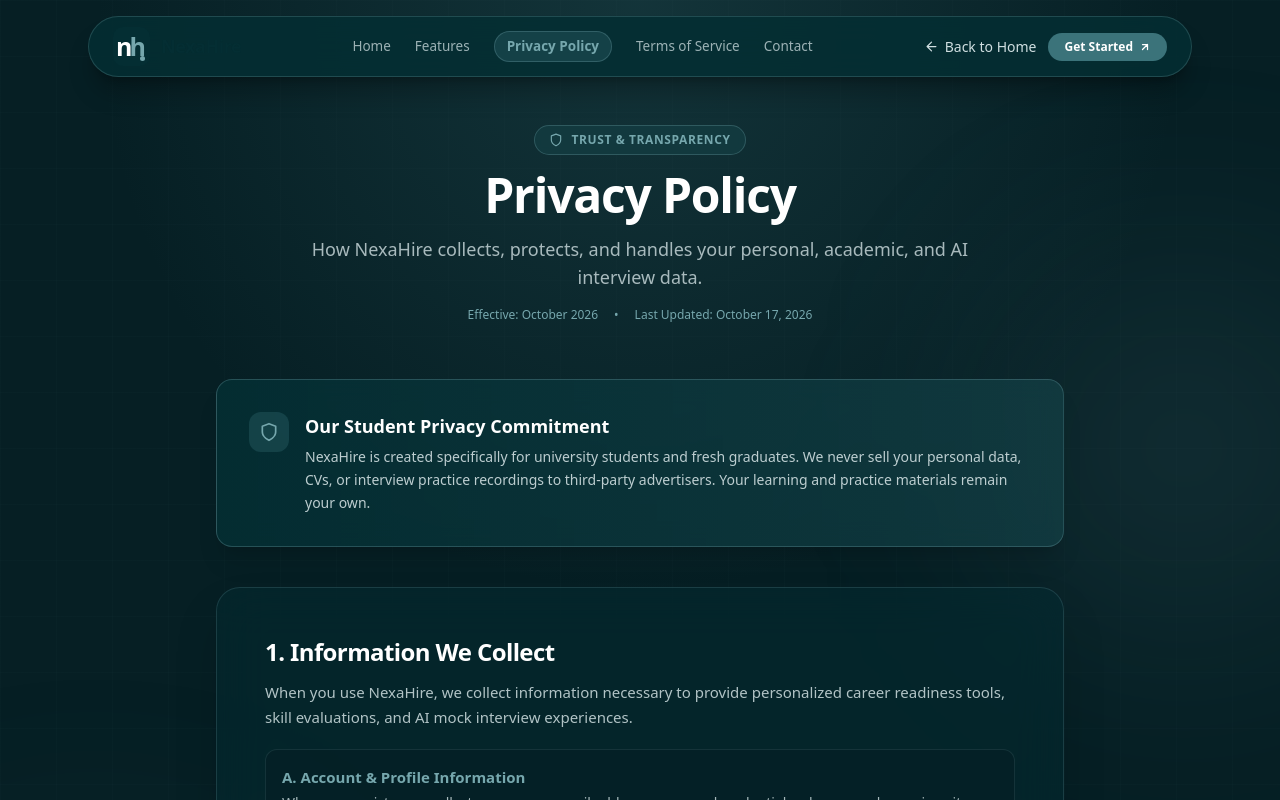
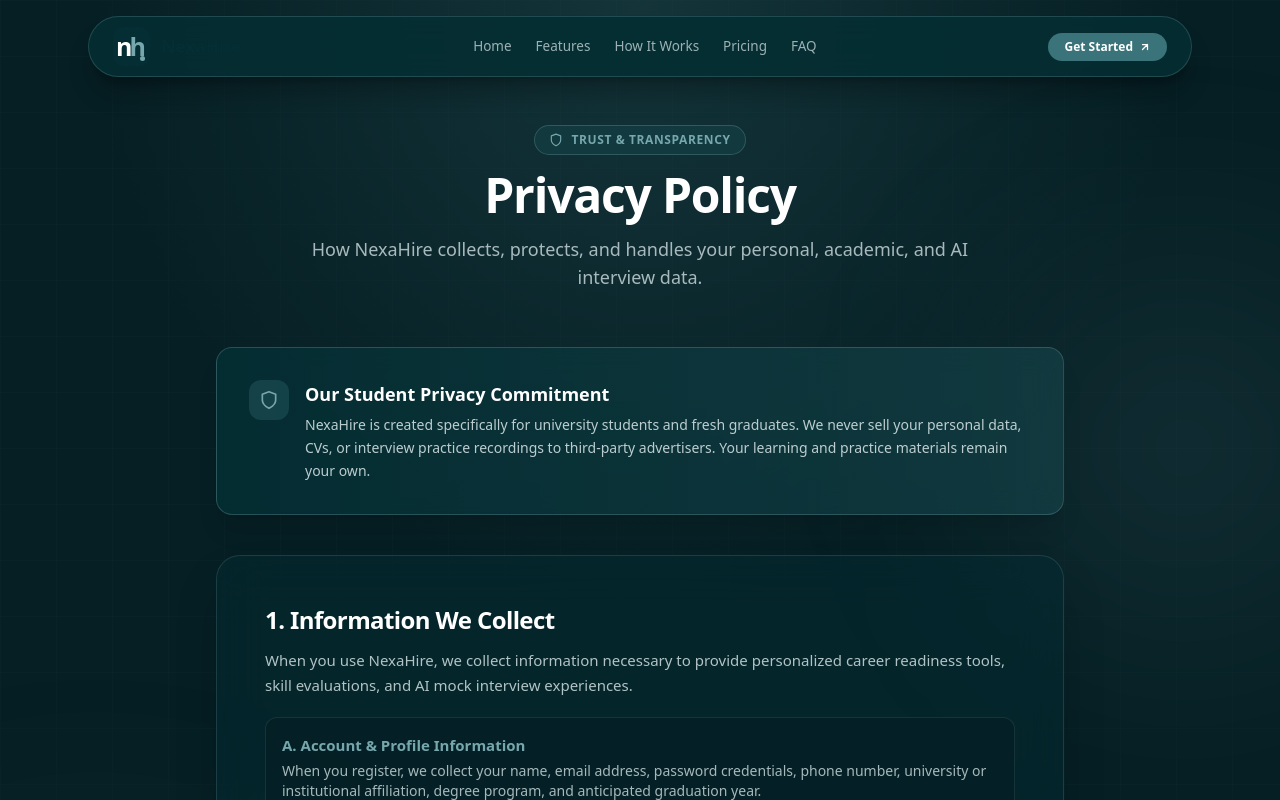
Before and after one commit to abdullah-2025/nexahire-ai-site, a Next.js app: page /privacy in a window 1280 px wide. Shown: the top 800 px of the page. Built offline with nearby package versions, Linux system fonts and the light colour scheme; a web font is replaced by a local one.

Commit message:
feat/landing page: refined Privacy Policy, Terms of Services and Contact Us pages to open separately

```diff
--- a/src/app/contact/page.tsx
+++ b/src/app/contact/page.tsx
@@ -58,45 +58,29 @@
               Features
             </Link>
             <Link
-              href="/privacy"
+              href="/#how-it-works"
               className="text-[#d0dfe1]/75 transition-colors hover:text-white"
             >
-              Privacy Policy
+              How It Works
             </Link>
             <Link
-              href="/terms"
+              href="/#pricing"
               className="text-[#d0dfe1]/75 transition-colors hover:text-white"
             >
-              Terms of Service
+              Pricing
             </Link>
-            <span className="rounded-full bg-[#144147] px-3 py-1 font-semibold text-[#76a7ad] border border-[#76a7ad]/30">
-              Contact Us
-            </span>
+            <Link
+              href="/#faq"
+              className="text-[#d0dfe1]/75 transition-colors hover:text-white"
+            >
+              FAQ
+            </Link>
           </nav>
 
           <div className="flex items-center gap-3">
-            <Link
-              href="/"
-              className="inline-flex items-center gap-1.5 text-xs font-medium text-[#d0dfe1] transition-colors hover:text-white sm:text-sm"
-            >
-              <svg
-                width="15"
-                height="15"
-                viewBox="0 0 24 24"
-                fill="none"
-                stroke="currentColor"
-                strokeWidth="2"
-                strokeLinecap="round"
-                strokeLinejoin="round"
-                aria-hidden="true"
-              >
-                <path d="M19 12H5M12 19l-7-7 7-7" />
-              </svg>
-              <span>Back to Home</span>
-            </Link>
             <a
               href={authLinks.signup}
-              className="hidden items-center gap-1.5 rounded-full bg-[#3b737a] px-4 py-1.5 text-xs font-semibold text-white transition-all hover:bg-[#144147] hover:shadow-md sm:inline-flex"
+              className="inline-flex items-center gap-1.5 rounded-full bg-[#3b737a] px-4 py-1.5 text-xs font-semibold text-white transition-all hover:bg-[#144147] hover:shadow-md"
             >
               <span>Get Started</span>
               <svg
@@ -178,7 +162,7 @@
             {/* Email Box */}
             <div className="mt-8 w-full max-w-md">
               <a
-                href="mailto:support@nexahire.ai"
+                href="mailto:support@nexahire.site"
                 className="group flex items-center justify-between gap-4 rounded-2xl border border-[#76a7ad]/35 bg-[#042e33]/90 px-6 py-4 shadow-lg transition-all duration-300 hover:border-[#76a7ad] hover:bg-[#144147]/80 hover:shadow-xl hover:shadow-[#3b737a]/15"
               >
                 <div className="flex items-center gap-3.5 text-left">
@@ -203,7 +187,7 @@
                       Official Email
                     </span>
                     <span className="text-base sm:text-lg font-bold text-white group-hover:text-[#76a7ad] transition-colors">
-                      support@nexahire.ai
+                      support@nexahire.site
                     </span>
                   </div>
                 </div>
@@ -333,7 +317,7 @@
             &amp; Software Engineering
           </p>
           <p className="mt-2 text-[#76a7ad]">
-            All inquiries: <a href="mailto:support@nexahire.ai" className="underline hover:text-white transition-colors">support@nexahire.ai</a>
+            All inquiries: <a href="mailto:support@nexahire.site" className="underline hover:text-white transition-colors">support@nexahire.site</a>
           </p>
         </div>
       </main>
--- a/src/app/privacy/page.tsx
+++ b/src/app/privacy/page.tsx
@@ -57,46 +57,30 @@
             >
               Features
             </Link>
-            <span className="rounded-full bg-[#144147] px-3 py-1 font-semibold text-[#76a7ad] border border-[#76a7ad]/30">
-              Privacy Policy
-            </span>
             <Link
-              href="/terms"
+              href="/#how-it-works"
               className="text-[#d0dfe1]/75 transition-colors hover:text-white"
             >
-              Terms of Service
+              How It Works
             </Link>
             <Link
-              href="/contact"
+              href="/#pricing"
               className="text-[#d0dfe1]/75 transition-colors hover:text-white"
             >
-              Contact
+              Pricing
+            </Link>
+            <Link
+              href="/#faq"
+              className="text-[#d0dfe1]/75 transition-colors hover:text-white"
+            >
+              FAQ
             </Link>
           </nav>
 
           <div className="flex items-center gap-3">
-            <Link
-              href="/"
-              className="inline-flex items-center gap-1.5 text-xs font-medium text-[#d0dfe1] transition-colors hover:text-white sm:text-sm"
-            >
-              <svg
-                width="15"
-                height="15"
-                viewBox="0 0 24 24"
-                fill="none"
-                stroke="currentColor"
-                strokeWidth="2"
-                strokeLinecap="round"
-                strokeLinejoin="round"
-                aria-hidden="true"
-              >
-                <path d="M19 12H5M12 19l-7-7 7-7" />
-              </svg>
-              <span>Back to Home</span>
-            </Link>
             <a
               href={authLinks.signup}
-              className="hidden items-center gap-1.5 rounded-full bg-[#3b737a] px-4 py-1.5 text-xs font-semibold text-white transition-all hover:bg-[#144147] hover:shadow-md sm:inline-flex"
+              className="inline-flex items-center gap-1.5 rounded-full bg-[#3b737a] px-4 py-1.5 text-xs font-semibold text-white transition-all hover:bg-[#144147] hover:shadow-md"
             >
               <span>Get Started</span>
               <svg
@@ -144,11 +128,6 @@
             How NexaHire collects, protects, and handles your personal, academic,
             and AI interview data.
           </p>
-          <div className="mt-4 flex items-center justify-center gap-4 text-xs font-medium text-[#76a7ad]">
-            <span>Effective: October 2026</span>
-            <span>•</span>
-            <span>Last Updated: October 17, 2026</span>
-          </div>
         </div>
 
         {/* Commitment Highlight Box */}
@@ -432,7 +411,7 @@
           </section>
 
           {/* Section 7 */}
-          <section className="border-b border-[#76a7ad]/15 py-8">
+          <section className="pt-8">
             <h2 className="text-xl font-bold tracking-tight text-white sm:text-2xl">
               7. Cookies &amp; Local Storage
             </h2>
@@ -444,48 +423,6 @@
               functionality.
             </p>
           </section>
-
-          {/* Section 8 */}
-          <section className="pt-8">
-            <h2 className="text-xl font-bold tracking-tight text-white sm:text-2xl">
-              8. Contact Us
-            </h2>
-            <p className="mt-3 text-[15px] leading-relaxed text-[#d0dfe1]/85">
-              If you have any questions, concerns, or requests regarding this
-              Privacy Policy or your personal information, please reach out to our
-              privacy team:
-            </p>
-
-            <div className="mt-6 rounded-2xl border border-[#76a7ad]/30 bg-[#061f24]/80 p-6 sm:p-8">
-              <div className="grid gap-6 sm:grid-cols-2">
-                <div>
-                  <h3 className="text-xs font-semibold uppercase tracking-wider text-[#76a7ad]">
-                    Privacy &amp; Support Inquiries
-                  </h3>
-                  <a
-                    href="mailto:support@nexahire.ai"
-                    className="mt-2 inline-block text-sm font-medium text-white transition-colors hover:text-[#76a7ad]"
-                  >
-                    support@nexahire.ai
-                  </a>
-                  <p className="mt-1 text-xs text-[#d0dfe1]/75">
-                    Response time: within 48 business hours
-                  </p>
-                </div>
-                <div>
-                  <h3 className="text-xs font-semibold uppercase tracking-wider text-[#76a7ad]">
-                    Academic Affiliation
-                  </h3>
-                  <p className="mt-2 text-sm font-medium text-white">
-                    SZABIST Islamabad Campus
-                  </p>
-                  <p className="mt-1 text-xs text-[#d0dfe1]/75">
-                    Department of Computer Science &amp; Software Engineering
-                  </p>
-                </div>
-              </div>
-            </div>
-          </section>
         </article>
       </main>
 
--- a/src/app/terms/page.tsx
+++ b/src/app/terms/page.tsx
@@ -58,45 +58,29 @@
               Features
             </Link>
             <Link
-              href="/privacy"
+              href="/#how-it-works"
               className="text-[#d0dfe1]/75 transition-colors hover:text-white"
             >
-              Privacy Policy
+              How It Works
             </Link>
-            <span className="rounded-full bg-[#144147] px-3 py-1 font-semibold text-[#76a7ad] border border-[#76a7ad]/30">
-              Terms of Service
-            </span>
             <Link
-              href="/contact"
+              href="/#pricing"
               className="text-[#d0dfe1]/75 transition-colors hover:text-white"
             >
-              Contact
+              Pricing
+            </Link>
+            <Link
+              href="/#faq"
+              className="text-[#d0dfe1]/75 transition-colors hover:text-white"
+            >
+              FAQ
             </Link>
           </nav>
 
           <div className="flex items-center gap-3">
-            <Link
-              href="/"
-              className="inline-flex items-center gap-1.5 text-xs font-medium text-[#d0dfe1] transition-colors hover:text-white sm:text-sm"
-            >
-              <svg
-                width="15"
-                height="15"
-                viewBox="0 0 24 24"
-                fill="none"
-                stroke="currentColor"
-                strokeWidth="2"
-                strokeLinecap="round"
-                strokeLinejoin="round"
-                aria-hidden="true"
-              >
-                <path d="M19 12H5M12 19l-7-7 7-7" />
-              </svg>
-              <span>Back to Home</span>
-            </Link>
             <a
               href={authLinks.signup}
-              className="hidden items-center gap-1.5 rounded-full bg-[#3b737a] px-4 py-1.5 text-xs font-semibold text-white transition-all hover:bg-[#144147] hover:shadow-md sm:inline-flex"
+              className="inline-flex items-center gap-1.5 rounded-full bg-[#3b737a] px-4 py-1.5 text-xs font-semibold text-white transition-all hover:bg-[#144147] hover:shadow-md"
             >
               <span>Get Started</span>
               <svg
@@ -148,11 +132,6 @@
             Please read these terms carefully before accessing or using the
             NexaHire career readiness and AI mock interview platform.
           </p>
-          <div className="mt-4 flex items-center justify-center gap-4 text-xs font-medium text-[#76a7ad]">
-            <span>Effective: October 2026</span>
-            <span>•</span>
-            <span>Last Updated: October 17, 2026</span>
-          </div>
         </div>
 
         {/* Highlight Note */}
@@ -369,7 +348,7 @@
           </section>
 
           {/* Section 8 */}
-          <section className="border-b border-[#76a7ad]/15 py-8">
+          <section className="pt-8">
             <h2 className="text-xl font-bold tracking-tight text-white sm:text-2xl">
               8. Governing Law &amp; Jurisdiction
             </h2>
@@ -379,47 +358,6 @@
               Terms shall be subject to the exclusive jurisdiction of the
               competent courts located in Islamabad, Pakistan.
             </p>
-          </section>
-
-          {/* Section 9 */}
-          <section className="pt-8">
-            <h2 className="text-xl font-bold tracking-tight text-white sm:text-2xl">
-              9. Contact Us
-            </h2>
-            <p className="mt-3 text-[15px] leading-relaxed text-[#d0dfe1]/85">
-              If you have any questions regarding these Terms of Service or need
-              clarification on platform guidelines, please contact us:
-            </p>
-
-            <div className="mt-6 rounded-2xl border border-[#76a7ad]/30 bg-[#061f24]/80 p-6 sm:p-8">
-              <div className="grid gap-6 sm:grid-cols-2">
-                <div>
-                  <h3 className="text-xs font-semibold uppercase tracking-wider text-[#76a7ad]">
-                    Terms &amp; Support Inquiries
-                  </h3>
-                  <a
-                    href="mailto:support@nexahire.ai"
-                    className="mt-2 inline-block text-sm font-medium text-white transition-colors hover:text-[#76a7ad]"
-                  >
-                    support@nexahire.ai
-                  </a>
-                  <p className="mt-1 text-xs text-[#d0dfe1]/75">
-                    For contractual, legal, and general support inquiries
-                  </p>
-                </div>
-                <div>
-                  <h3 className="text-xs font-semibold uppercase tracking-wider text-[#76a7ad]">
-                    Academic Affiliation
-                  </h3>
-                  <p className="mt-2 text-sm font-medium text-white">
-                    SZABIST Islamabad Campus
-                  </p>
-                  <p className="mt-1 text-xs text-[#d0dfe1]/75">
-                    Department of Computer Science &amp; Software Engineering
-                  </p>
-                </div>
-              </div>
-            </div>
           </section>
         </article>
       </main>
```
Also changed, not shown: src/components/sections/Footer.tsx (+18 -3 lines).
